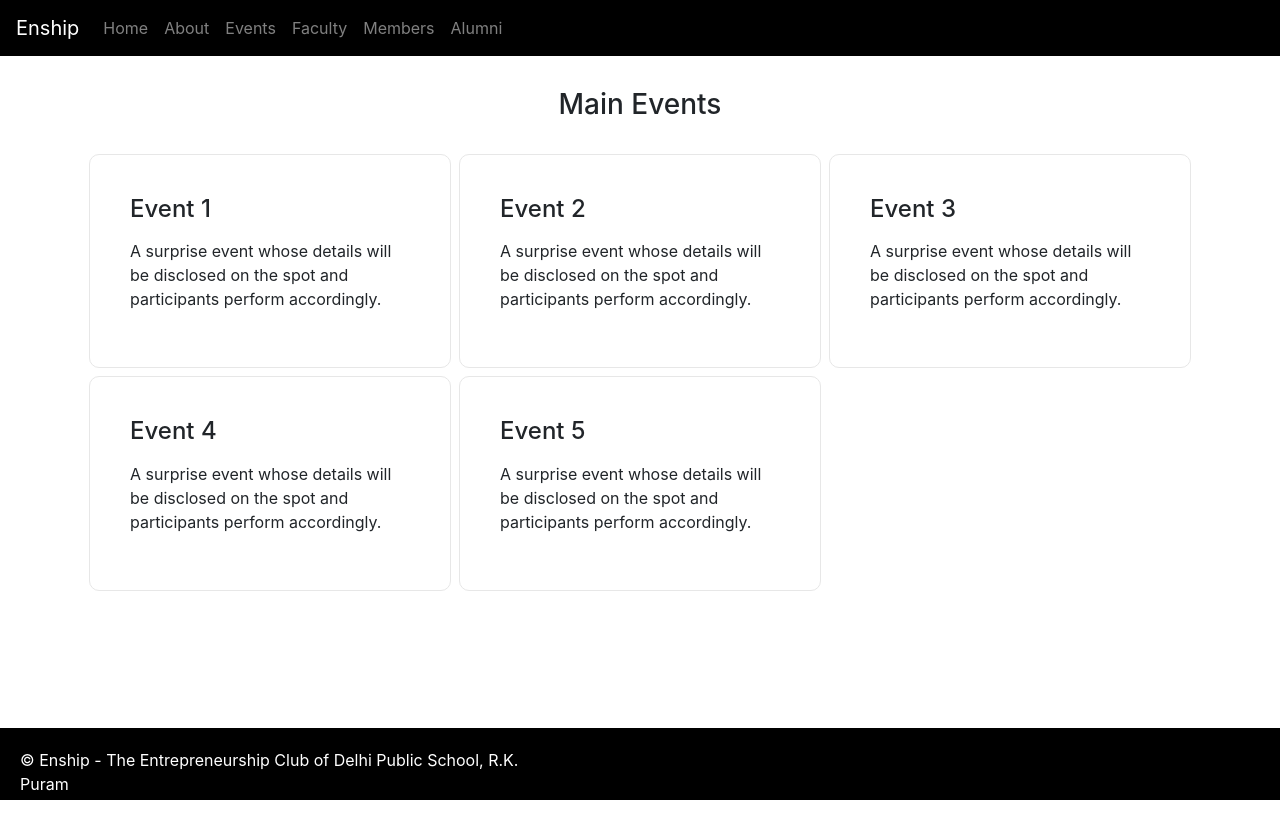
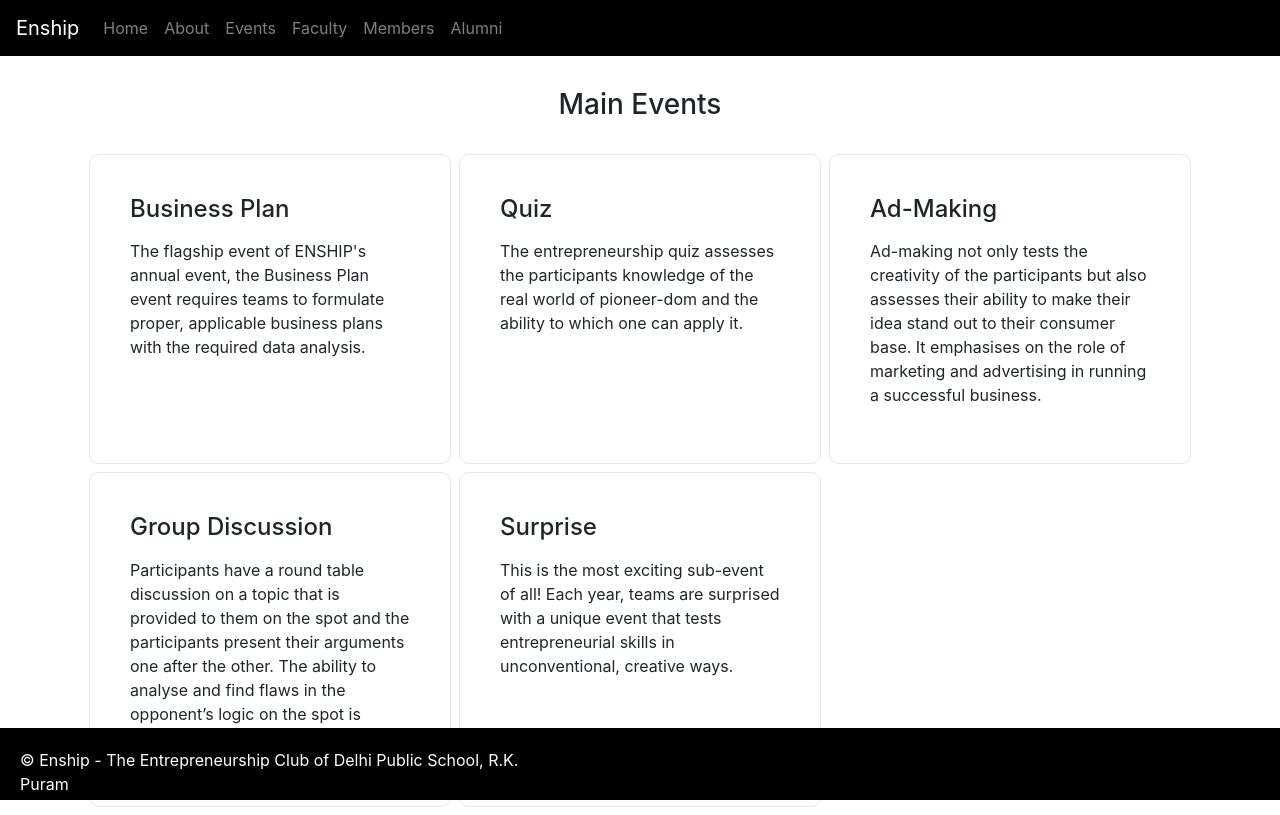
Before and after one commit to Enship-Club/enship-club.github.io, a Next.js app: page /events in a window 1280 px wide. Built offline with nearby package versions, Linux system fonts and the light colour scheme.

Commit message:
feat: Update event data

```diff
--- a/data/mainEvents.js
+++ b/data/mainEvents.js
@@ -1,97 +1,41 @@
 const mainEvents = [
   {
-    heading: "Event 1",
-    body: "A surprise event whose details will be disclosed on the spot and participants perform accordingly.",
+    heading: "Business Plan",
+    body: "The flagship event of ENSHIP's annual event, the Business Plan event requires teams to formulate proper, applicable business plans with the required data analysis.",
     modalBody: `
-    An on the spot photography event on a given topic.
-
-    Classes: IX-X.
-    2 Team(s) per school.
-    1 Participant(s) per team.
-    Teams will compete each other.
-    Topics will be announced on the day of the event.
-    Photos to be submitted in RAW format only.
-    Judgement Criteria:
-        a. Creativity.
-        b. Relevance to Topic.
-        c. Technical Aspects.
-        d. Clarity.
+    The business plan event is conducted in 2 rounds:
+        1. Qualification round
+        2. Final round
     `,
   },
   {
-    heading: "Event 2",
-    body: "A surprise event whose details will be disclosed on the spot and participants perform accordingly.",
+    heading: "Quiz",
+    body: "The entrepreneurship quiz assesses the participants knowledge of the real world of pioneer-dom and the ability to which one can apply it. ",
     modalBody: `
-    An on the spot photography event on a given topic.
-
-    Classes: IX-X.
-    2 Team(s) per school.
-    1 Participant(s) per team.
-    Teams will compete each other.
-    Topics will be announced on the day of the event.
-    Photos to be submitted in RAW format only.
-    Judgement Criteria:
-        a. Creativity.
-        b. Relevance to Topic.
-        c. Technical Aspects.
-        d. Clarity.
+    The quiz event has two rounds:
+        1. Preliminary round
+        2. Final round
     `,
   },
   {
-    heading: "Event 3",
-    body: "A surprise event whose details will be disclosed on the spot and participants perform accordingly.",
+    heading: "Ad-Making",
+    body: "Ad-making not only tests the creativity of the participants but also assesses their ability to make their idea stand out to their consumer base. It emphasises on the role of marketing and advertising in running a successful business.",
     modalBody: `
-    An on the spot photography event on a given topic.
-
-    Classes: IX-X.
-    2 Team(s) per school.
-    1 Participant(s) per team.
-    Teams will compete each other.
-    Topics will be announced on the day of the event.
-    Photos to be submitted in RAW format only.
-    Judgement Criteria:
-        a. Creativity.
-        b. Relevance to Topic.
-        c. Technical Aspects.
-        d. Clarity.
+    T.B.D
     `,
   },
   {
-    heading: "Event 4",
-    body: "A surprise event whose details will be disclosed on the spot and participants perform accordingly.",
+    heading: "Group Discussion",
+    body: "Participants have a round table discussion on a topic that is provided to them on the spot and the participants present their arguments one after the other. The ability to analyse and find flaws in the opponent’s logic on the spot is essential to ensure victory.",
     modalBody: `
-    An on the spot photography event on a given topic.
-
-    Classes: IX-X.
-    2 Team(s) per school.
-    1 Participant(s) per team.
-    Teams will compete each other.
-    Topics will be announced on the day of the event.
-    Photos to be submitted in RAW format only.
-    Judgement Criteria:
-        a. Creativity.
-        b. Relevance to Topic.
-        c. Technical Aspects.
-        d. Clarity.
+    T.B.D
     `,
   },
   {
-    heading: "Event 5",
-    body: "A surprise event whose details will be disclosed on the spot and participants perform accordingly.",
+    heading: "Surprise",
+    body: "This is the most exciting sub-event of all! Each year, teams are surprised with a unique event that tests entrepreneurial skills in unconventional, creative ways.",
     modalBody: `
-    An on the spot photography event on a given topic.
-
-    Classes: IX-X.
-    2 Team(s) per school.
-    1 Participant(s) per team.
-    Teams will compete each other.
-    Topics will be announced on the day of the event.
-    Photos to be submitted in RAW format only.
-    Judgement Criteria:
-        a. Creativity.
-        b. Relevance to Topic.
-        c. Technical Aspects.
-        d. Clarity.
+    There are 2-3 rounds and participants should be prepared for literally anything because each round is completely different.
     `,
   },
 ];
```
